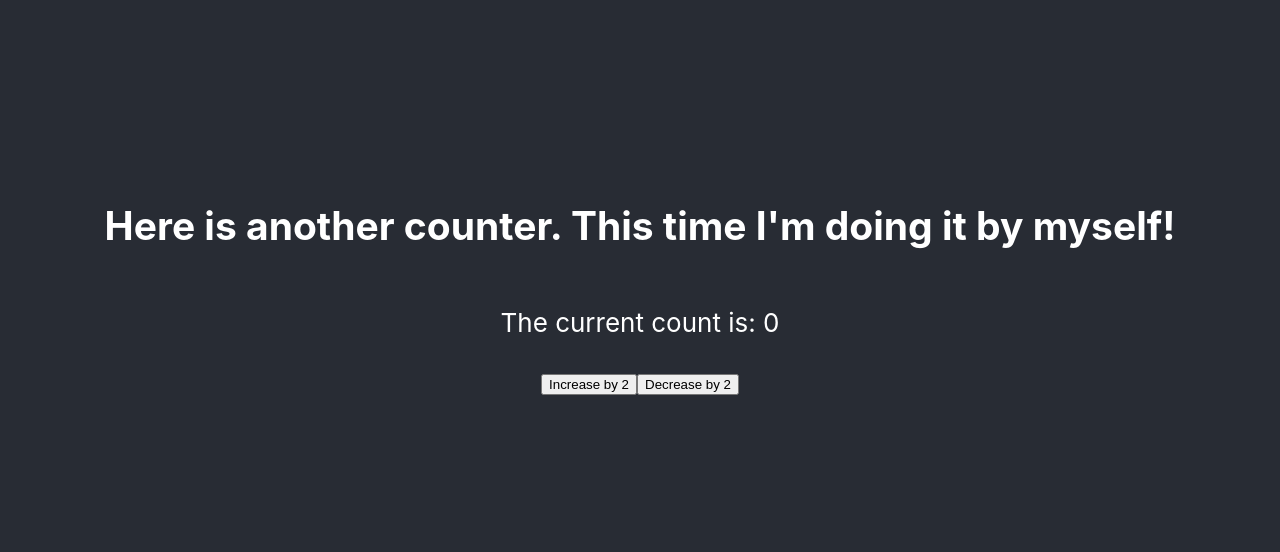
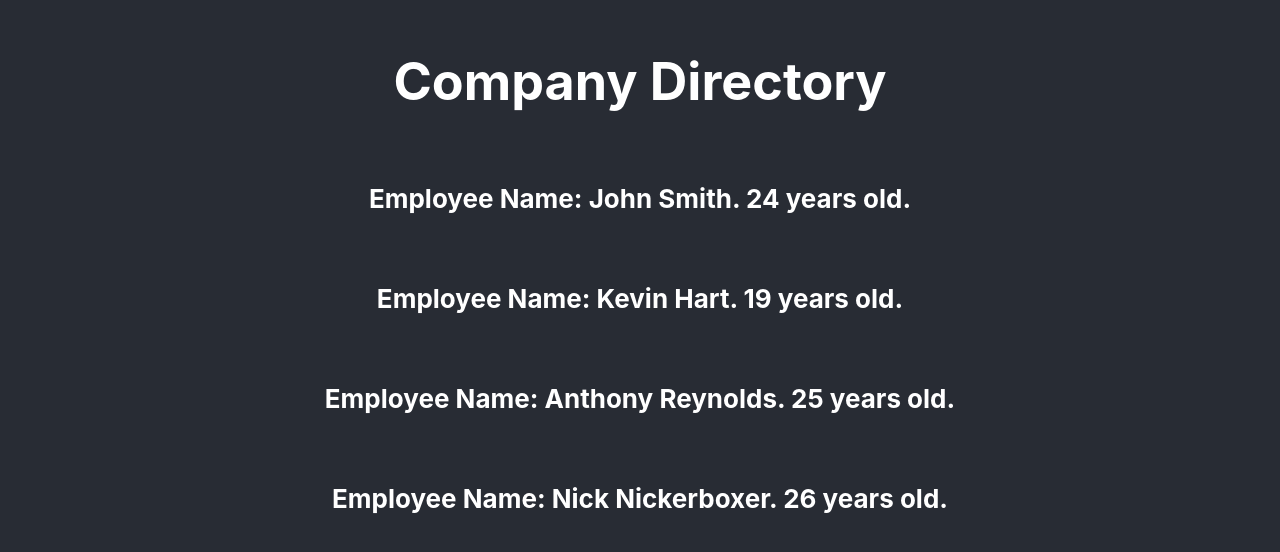
Before and after one commit to AntReyn12/react-practice, a React (Create React App) app: page / in a window 1280 px wide. Shown: the part 118-670 px from the top of the page. Built offline with nearby package versions, Linux system fonts and the light colour scheme.

Commit message:
practiced using props and deconstruction

```diff
--- a/src/App.js
+++ b/src/App.js
@@ -1,14 +1,42 @@
 import React from "react";
 import './App.css';
-import Counter from "./Counter";
+import Employee from "./Employee";
+
+const employeeInfo = [
+  {
+    firstName : "John",
+    lastName : "Smith",
+    age : "24",
+  },
+  {
+    firstName : "Kevin",
+    lastName : "Hart",
+    age : "19",
+  },
+  {
+    firstName : "Anthony",
+    lastName : "Reynolds",
+    age : "25",
+  },
+  {
+    firstName : "Nick",
+    lastName : "Nickerboxer",
+    age : "26",
+  },
+];
 
 function App() {
 
   return (
     <div className="App">
       <header className="App-header">
-        <h2>Here is another counter. This time I'm doing it by myself!</h2>
-        <Counter />
+        <h1>Company Directory</h1>
+       {employeeInfo.map((employee) => {
+         const { firstName, lastName, age } = employee;
+        return(
+          <Employee firstName={firstName} lastName = {lastName} age={age} />
+        );
+       })}
       </header>
     </div>
   );
--- /dev/null
+++ b/src/Employee.jsx
@@ -0,0 +1,13 @@
+import React from "react";
+
+const Employee = (props) => {
+
+    const { firstName, lastName, age } = props;
+    return(
+        <h4>
+            Employee Name: {firstName} {lastName}. {age} years old.
+        </h4>
+    );
+};
+
+export default Employee;
```
